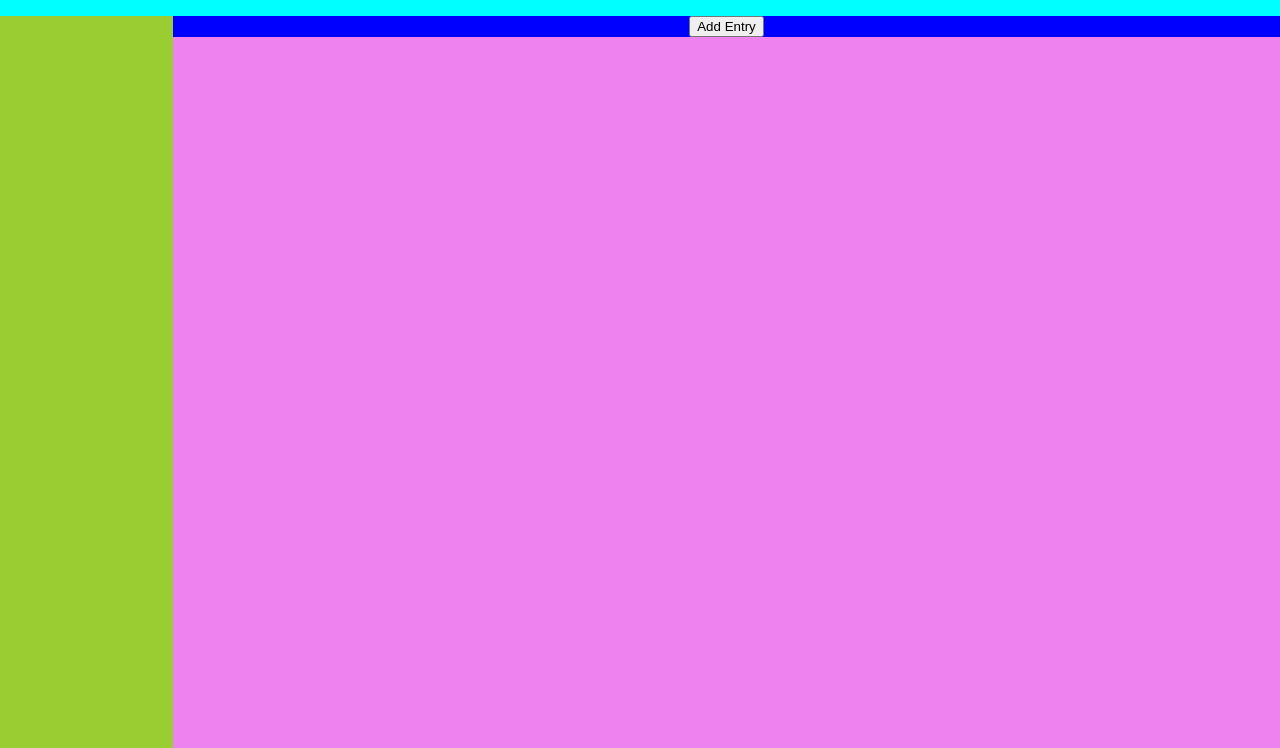
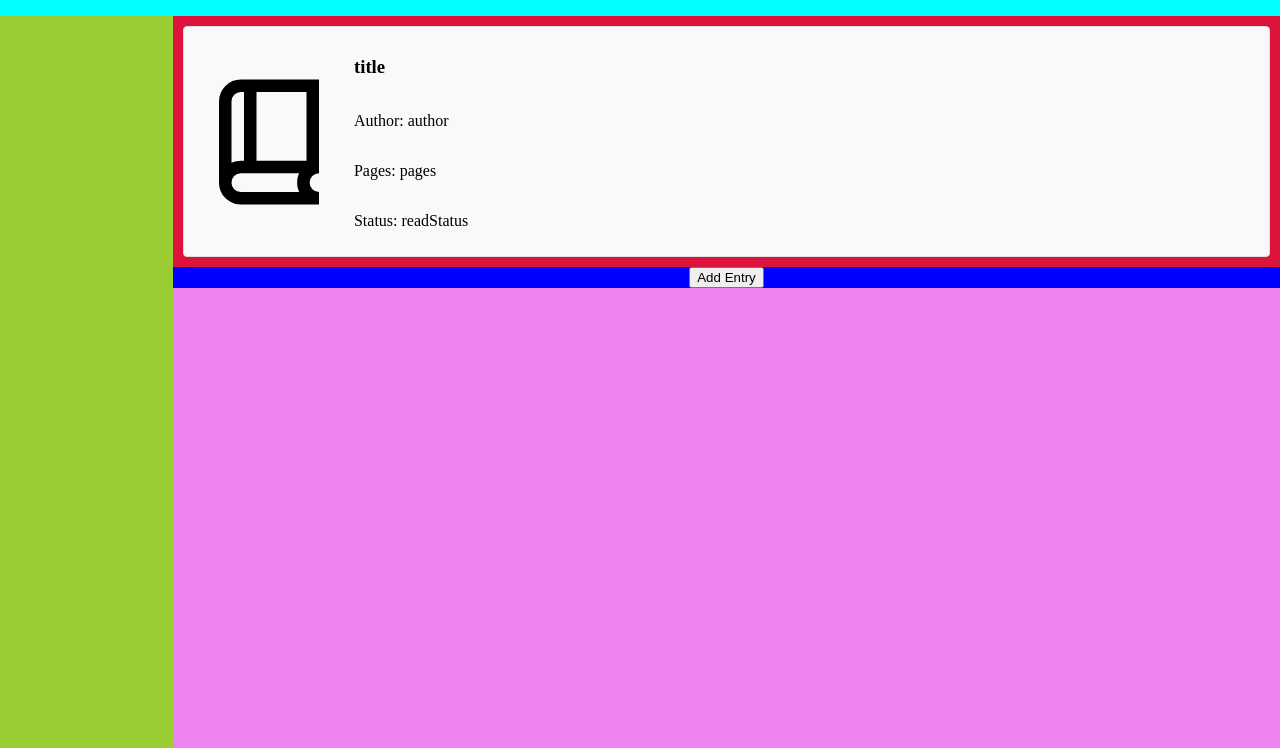
Before and after one commit to rjarrin/library, a plain HTML site: page index.html in a window 1280 px wide. Shown: the part 52-800 px from the top of the page. Drawn offline with Linux system fonts and the light colour scheme.

Commit message:
Fixed icon loading issue

```diff
--- a/css/style.css
+++ b/css/style.css
@@ -119,3 +119,24 @@ body {
     text-decoration: none;
     cursor: pointer;
 }
+
+.library-card {
+    background-color: #f9f9f9;
+    border: 1px solid #ddd;
+    border-radius: 4px;
+    padding: 10px;
+    margin: 10px;
+    display: flex;
+    align-items: center;
+}
+
+.library-card img {
+    width: 150px;
+    height: 150px;
+    margin-right: 10px;
+}
+
+.library-card .details {
+    display: flex;
+    flex-direction: column;
+}
--- a/index.html
+++ b/index.html
@@ -25,6 +25,7 @@
         </div>
         <div class="library-view-container">
             <div class="catalogue-container">
+                <div id="library-cards-container"></div>
                 <!-- Items here (organized by column) + add + delete button -->
             </div>
             <div class="buttons-container">
--- a/js/main.js
+++ b/js/main.js
@@ -10,6 +10,7 @@ function Book(title, author, pages, readStatus, type) {
     // eBook, Book, Graphic Novel, Picture Book, Early Reader
     this.type = type;
     this.readStatus = readStatus;
+    this.objectType = "Book";
 }
 
 function Audiobook(title, artist, genre, type, listenedStatus) {
@@ -19,6 +20,7 @@ function Audiobook(title, artist, genre, type, listenedStatus) {
     this.genre = genre;
     this.type = type;
     this.listenedStatus = listenedStatus;
+    this.objectType = "Audiobook";
 }
 
 function MoviesTV(title, company, genre, type, watchStatus) {
@@ -28,6 +30,7 @@ function MoviesTV(title, company, genre, type, watchStatus) {
     this.genre = genre;
     this.type = type;
     this.watchStatus = watchStatus;
+    this.objectType = "MoviesTV";
 }
 
 function Software(title, company, genre, type, status) {
@@ -37,6 +40,7 @@ function Software(title, company, genre, type, status) {
     this.genre = genre;
     this.type = type;
     this.status = status;
+    this.objectType = "Software";
 }
 
 // Add a new entry to the library
@@ -160,6 +164,7 @@ document.getElementById("entryForm").addEventListener("submit", function(event){
     }
 
     addToLibrary(entryType, formData);
+    displayLibraryCards();
     closeModal();
 });
 
@@ -177,6 +182,30 @@ function closeModal() {
     document.getElementById("addEntryModal").style.display = "none";
 }
 
+function displayLibraryCards() {
+    const libraryCardsContainer = document.getElementById("library-cards-container");
+    // Clear existing library cards
+    libraryCardsContainer.innerHTML = "";
+    myLibrary.forEach(item => {
+        // Map the item type to the correct filename format
+        const iconFilename = item.objectType.toLowerCase();
+        console.log(iconFilename);
+        let cardHTML = `
+            <div class="library-card">
+                <img src="icons/${iconFilename}.svg" alt="${item.type} icon">
+                <div class="details">
+                    <h3>${item.title}</h3>
+                    <p>Author: ${item.author || item.artist}</p>
+                    <p>Pages: ${item.pages || 'N/A'}</p>
+                    <p>Status: ${item.readStatus || item.listenedStatus || item.watchStatus || item.status}</p>
+                </div>
+            </div>
+        `;
+        libraryCardsContainer.innerHTML += cardHTML;
+    });
+}
+
+
 // Event listener for closing the modal when the close button is clicked
 document.querySelector(".close").addEventListener("click", closeModal);
 
@@ -187,3 +216,6 @@ document.getElementById("add-entry-btn").addEventListener("click", openModal);
 document.getElementById("temp-sidebar").addEventListener("click", function () {
     document.querySelector(".filter-container").classList.toggle("collapsed");
 });
+
+myLibrary.push(new Book("title", "author", "pages", "readStatus", "type"));
+displayLibraryCards();
```
Also changed, not shown: icons/moviestv.svg (renamed from icons/movietv.svg).
